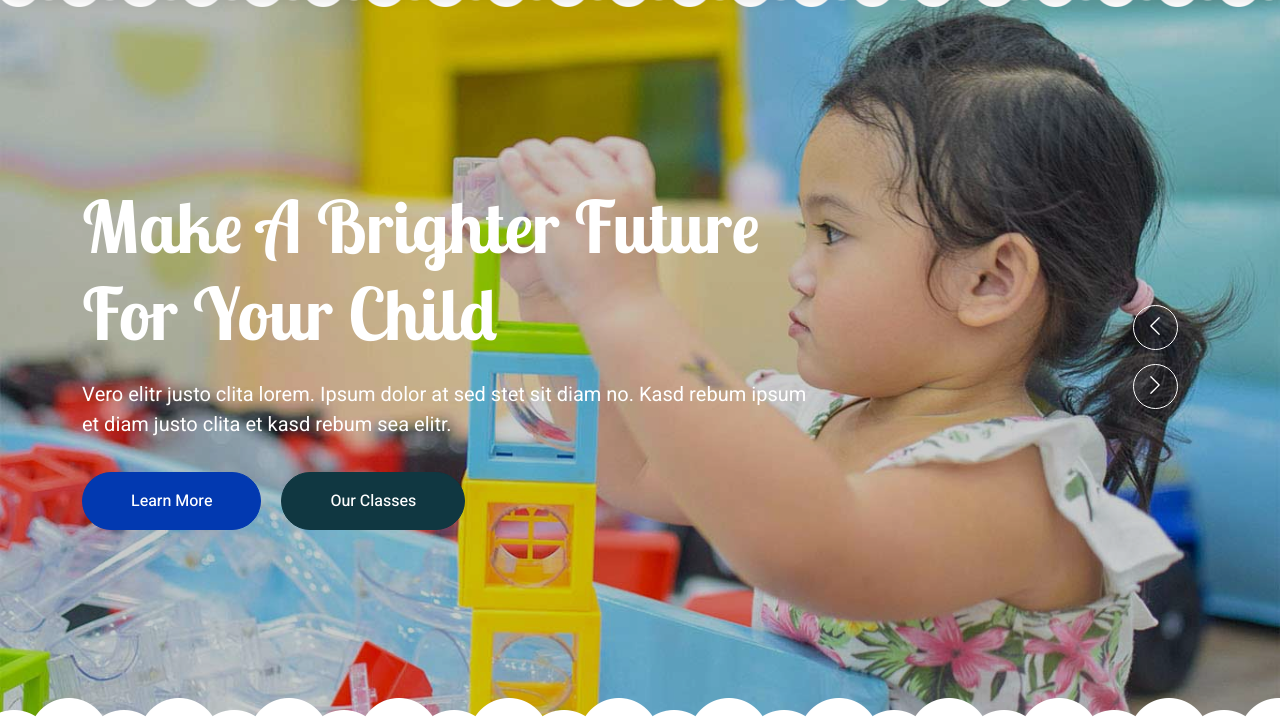
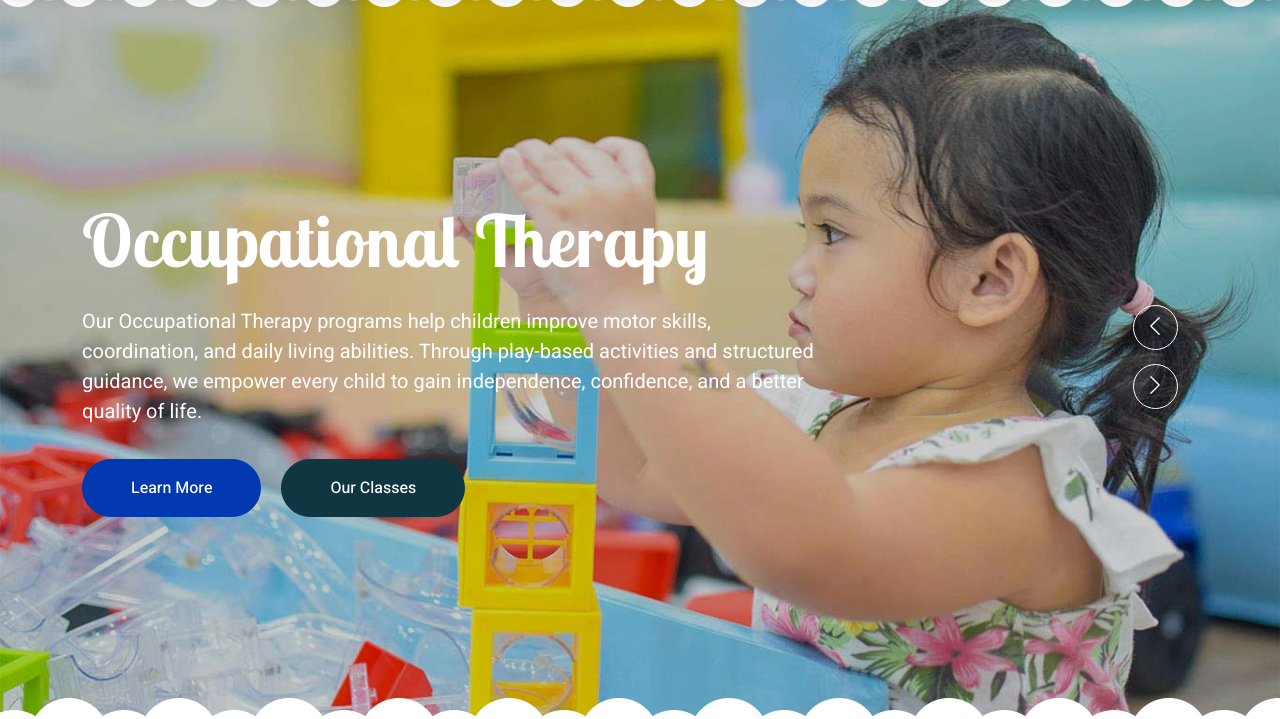
Before and after one commit to SuperBytesApp/childwings, a plain HTML site: page index.html in a window 1280 px wide. Shown: the part 90-809 px from the top of the page. Drawn offline with nearby package versions, Linux system fonts and the light colour scheme.

Commit message:
Update index.html

```diff
--- a/index.html
+++ b/index.html
@@ -80,8 +80,8 @@
                         <div class="container">
                             <div class="row justify-content-start">
                                 <div class="col-10 col-lg-8">
-                                    <h1 class="display-2 text-white animated slideInDown mb-4">The Best Kindergarten School For Your Child</h1>
-                                    <p class="fs-5 fw-medium text-white mb-4 pb-2">Vero elitr justo clita lorem. Ipsum dolor at sed stet sit diam no. Kasd rebum ipsum et diam justo clita et kasd rebum sea elitr.</p>
+                                    <h1 class="display-2 text-white animated slideInDown mb-4">Special Education Programs Designed for Every Child’s Growth</h1>
+                                    <p class="fs-5 fw-medium text-white mb-4 pb-2">At ChildWings, our Special Education programs focus on each child’s unique strengths and challenges. With personalized teaching, therapeutic support, and a nurturing environment, we help children develop essential skills, build confidence, and achieve steady growth in learning and life.</p>
                                     <a href="" class="btn btn-primary rounded-pill py-sm-3 px-sm-5 me-3 animated slideInLeft">Learn More</a>
                                     <a href="" class="btn btn-dark rounded-pill py-sm-3 px-sm-5 animated slideInRight">Our Classes</a>
                                 </div>
@@ -95,8 +95,8 @@
                         <div class="container">
                             <div class="row justify-content-start">
                                 <div class="col-10 col-lg-8">
-                                    <h1 class="display-2 text-white animated slideInDown mb-4">Make A Brighter Future For Your Child</h1>
-                                    <p class="fs-5 fw-medium text-white mb-4 pb-2">Vero elitr justo clita lorem. Ipsum dolor at sed stet sit diam no. Kasd rebum ipsum et diam justo clita et kasd rebum sea elitr.</p>
+                                    <h1 class="display-2 text-white animated slideInDown mb-4">Occupational Therapy</h1>
+                                    <p class="fs-5 fw-medium text-white mb-4 pb-2">Our Occupational Therapy programs help children improve motor skills, coordination, and daily living abilities. Through play-based activities and structured guidance, we empower every child to gain independence, confidence, and a better quality of life.</p>
                                     <a href="" class="btn btn-primary rounded-pill py-sm-3 px-sm-5 me-3 animated slideInLeft">Learn More</a>
                                     <a href="" class="btn btn-dark rounded-pill py-sm-3 px-sm-5 animated slideInRight">Our Classes</a>
                                 </div>
```
